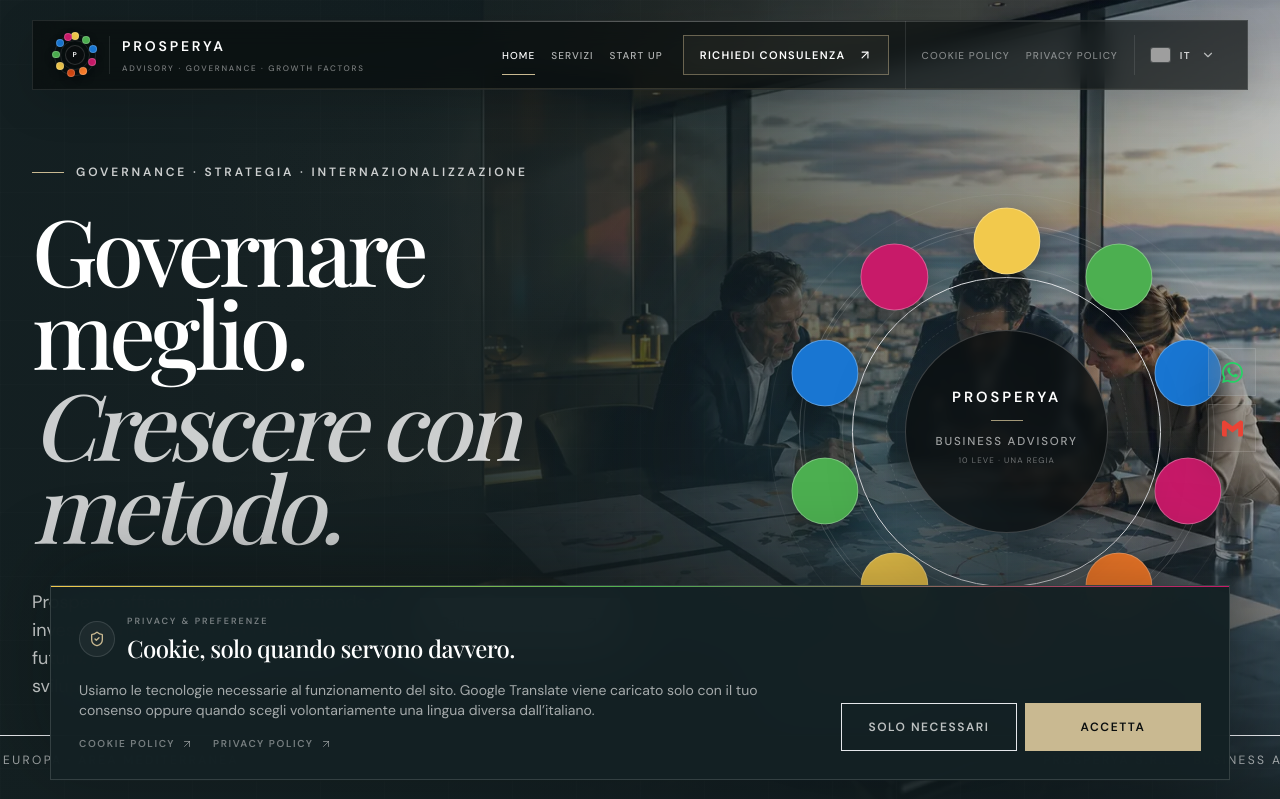
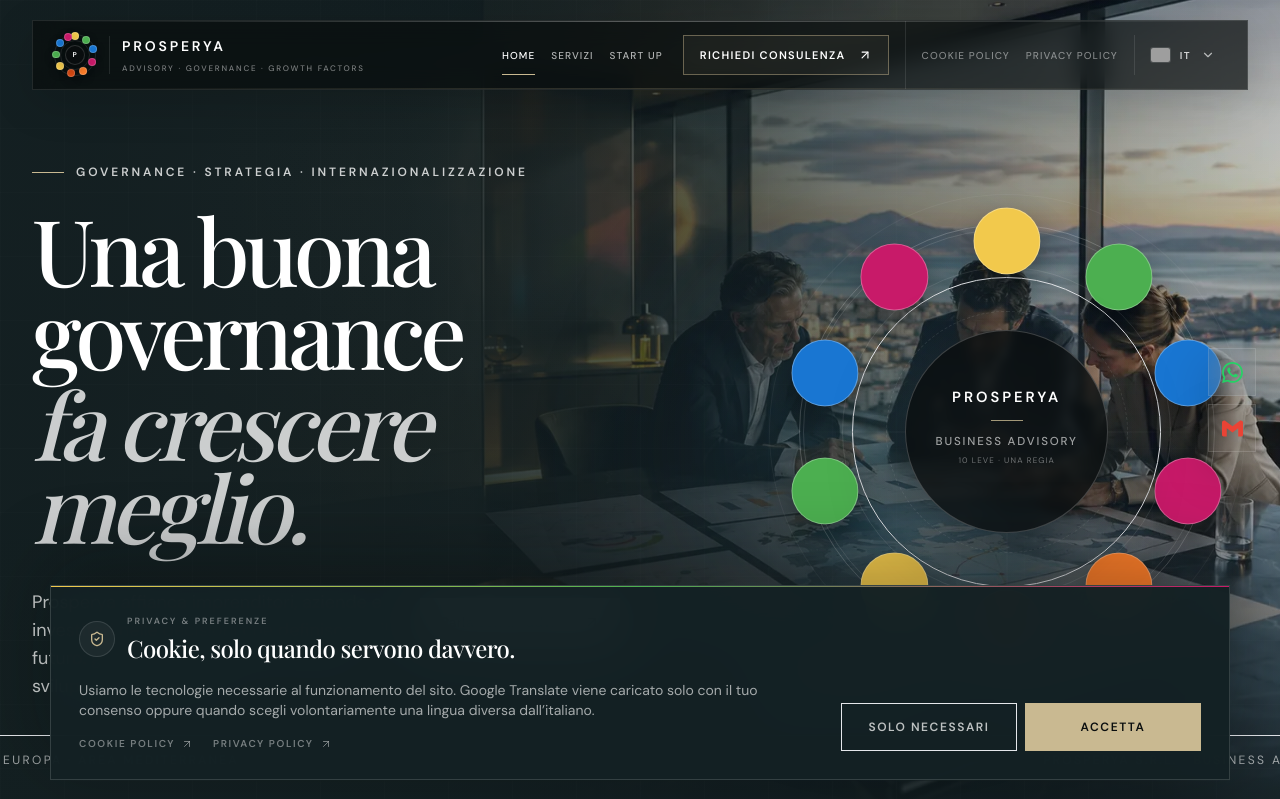
Before and after one commit to gaetanomeli95-lab/Prosperya-site, a Next.js app: page / in a window 1280 px wide. Shown: the top 799 px of the page. Built offline with nearby package versions, Linux system fonts and the light colour scheme; grey boxes are pictures that could not be loaded; a web font is replaced by a local one.

Commit message:
content: render revised hero headline

```diff
--- a/src/components/Hero.tsx
+++ b/src/components/Hero.tsx
@@ -34,8 +34,8 @@
             </motion.div>
 
             <motion.h1 initial={{ opacity: 0, y: 22 }} animate={{ opacity: 1, y: 0 }} transition={{ duration: 0.8, delay: 0.08 }} className="max-w-[940px] text-[clamp(2.7rem,13vw,4.9rem)] font-heading font-medium leading-[0.9] tracking-tighter2 !text-white sm:text-[clamp(3.3rem,8.7vw,6rem)] lg:text-[clamp(4.2rem,7.2vw,7.7rem)]">
-              Governare meglio.
-              <span className="mt-2 block italic !text-white/78">Crescere con metodo.</span>
+              {home.hero.h1[0]}
+              <span className="mt-2 block italic !text-white/78">{home.hero.h1[1]}</span>
             </motion.h1>
 
             <motion.div initial={{ opacity: 0, scale: 0.94, y: 18 }} animate={{ opacity: 1, scale: 1, y: 0 }} transition={{ duration: 0.8, delay: 0.18 }} className="mx-auto mt-7 w-full max-w-[360px] sm:max-w-[410px] lg:hidden">
```
